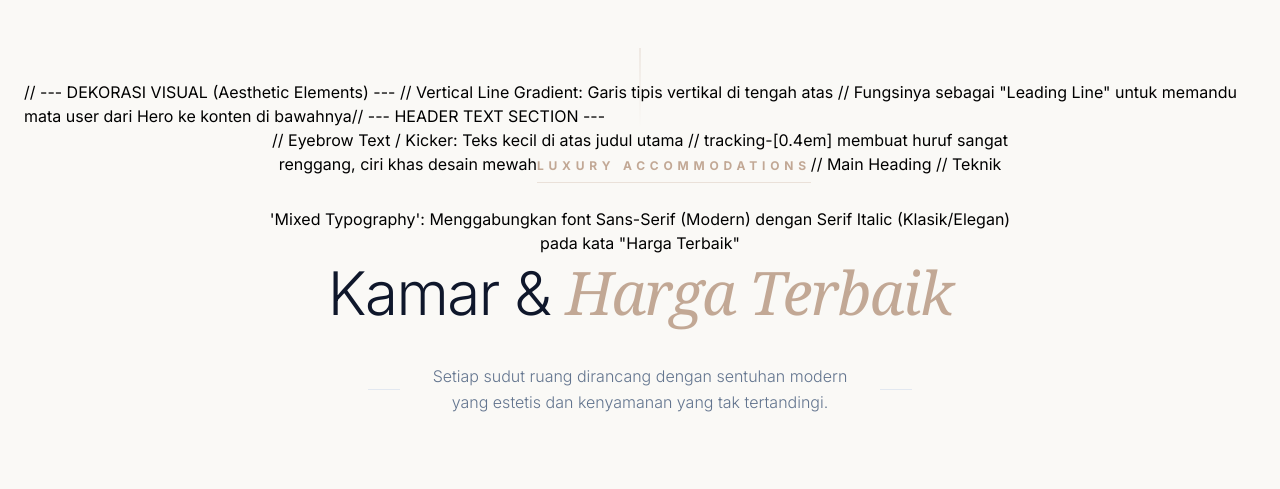
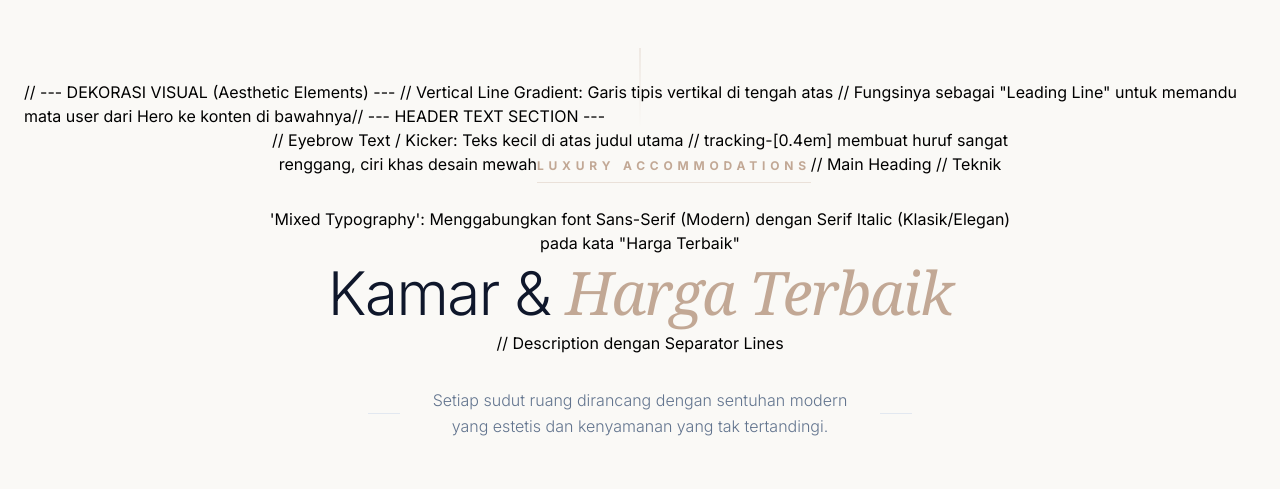
Before and after one commit to hafizahalfitra/booking-hotel, a Next.js app in the folder WEB/: page / in a window 1280 px wide. Shown: the part 960-1449 px from the top of the page. Built offline with nearby package versions, Linux system fonts and the light colour scheme; no server answers.

Commit message:
Update page.tsx

```diff
--- a/WEB/app/page.tsx
+++ b/WEB/app/page.tsx
@@ -39,6 +39,7 @@ export default function Home() {
             Kamar & <span className="italic font-serif text-[#C2A895]">Harga Terbaik</span>
           </h1>
 
+          // Description dengan Separator Lines
           <div className="mt-8 flex items-center justify-center gap-4">
             <div className="h-[1px] w-8 bg-slate-200"></div>
             <p className="text-slate-500 font-light max-w-md leading-relaxed text-sm md:text-base">
```
